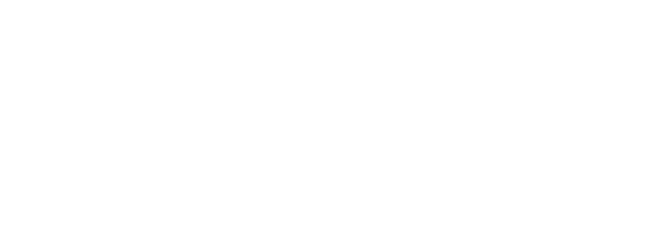
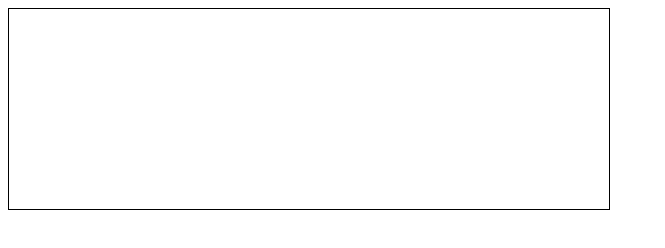
Before and after one commit to meuzishun/chapter7, a plain HTML site: page index.html in a window 1280 px wide. Shown: the whole page, without its empty margins (0-665 px from the left). Drawn offline with Linux system fonts and the light colour scheme.

Commit message:
Add border to canvas element

```diff
--- a/index.html
+++ b/index.html
@@ -3,10 +3,15 @@
 <head>
     <title>Look What I Drew</title>
     <meta charset="UTF-8">
+    <style>
+        canvas {
+            border: 1px solid black;
+        }
+    </style>
 </head>
 <body>
 
-    <canvas width="600" height="200" id="tshirtCanvas"></canvas>
+    <canvas id="lookwhatidrew" width="600" height="200"></canvas>
 
 </body>
 </html>
```
